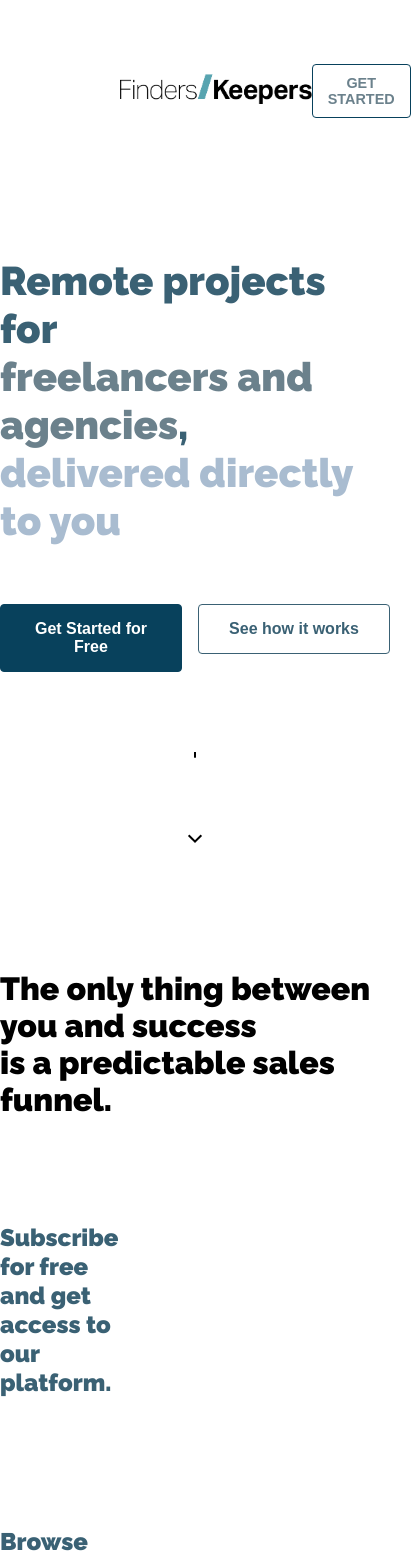
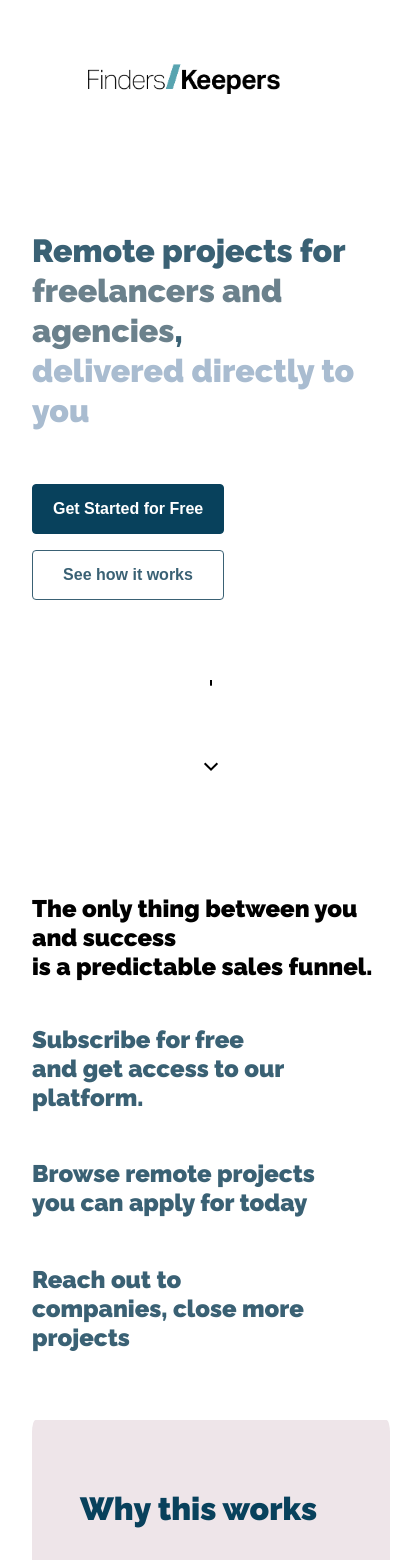
Before and after one commit to rum-n/finders-keepers, a React (Create React App) app: page / in a window 390 px wide. Shown: the top 1560 px of the page, 411 px wide, since content can reach past the window. Built offline with nearby package versions, Linux system fonts and the light colour scheme.

Commit message:
responsive

```diff
--- a/src/components/compare/Compare.js
+++ b/src/components/compare/Compare.js
@@ -5,7 +5,7 @@ import logo from './../../img/keepers.png';
 const Compare = () => {
     return (
         <div>
-            <h1>Compared with other <br/>ways to fill your sales funnel</h1>
+            <h1 className='compare-title'>Compared with other <br/>ways to fill your sales funnel</h1>
         <div className='compare-wrapper'>
             <div className='alternative'>
                 <br/>
--- a/src/components/compare/styles.css
+++ b/src/components/compare/styles.css
@@ -36,4 +36,11 @@
     .compare-wrapper {
         flex-direction: column;
     }
+    .compare-title{
+        margin-top: 40rem;
+    }
+    .alternative {
+
+        width: 90%;
+    }
 }
--- a/src/components/footer/Footer.js
+++ b/src/components/footer/Footer.js
@@ -11,7 +11,7 @@ const Footer = () => {
             </div>
             <div className='credits'>
                 <p>Created by <a href='https://rmanev.com'>Rumen Manev</a></p>
-                <p>Illustrations by <a href='https://www.etsy.com/shop/Nordkins?ref=simple-shop-header-name&listing_id=790177072'>Nordkins</a></p>
+                {/* <p>Illustrations by <a href='https://www.etsy.com/shop/Nordkins?ref=simple-shop-header-name&listing_id=790177072'>Nordkins</a></p> */}
             </div>
         </footer>
     )
--- a/src/components/nav/styles.css
+++ b/src/components/nav/styles.css
@@ -45,4 +45,11 @@ nav {
     nav {
         display: none;
     }
+    header button {
+        display: none;
+    }
+    .logo {
+        margin: auto;
+    }
+
 }
--- a/src/components/pricing/styles.css
+++ b/src/components/pricing/styles.css
@@ -49,4 +49,7 @@
         flex-direction: column;
         margin-bottom: 3rem;
     }
+    .price-plan {
+        width: 15rem;
+    }
 }
--- a/src/components/subheader/styles.css
+++ b/src/components/subheader/styles.css
@@ -18,12 +18,16 @@
     color: #3A6174;
 }
 
-.step img {
-    width: 60%;
-}
-
 @media screen and (max-width: 850px) {
     .process {
         flex-direction: column;
     }
+    .second-screen h1 {
+        font-size: 1.5rem;
+    }
+    .step {
+        width: 80%;
+        margin-top: 0.5rem;
+        height: auto;
+    }
 }
--- a/src/pages/Home.js
+++ b/src/pages/Home.js
@@ -17,8 +17,7 @@ function Home() {
             <a href='https://app.finderskeepers.pro/'><button className='primary'>Get Started for Free</button></a>
             <a href='#how'><button className='secondary'>See how it works</button></a>
         </div>
-        <div id="scroll-down"><span className="arrow-down"></span>
-    </div>
+        <div id="scroll-down"><span className="arrow-down"></span></div>
         <Subheader/>
         <Why/>
         <Pricing/>
--- a/src/pages/styles.css
+++ b/src/pages/styles.css
@@ -67,8 +67,18 @@
 
 @media screen and (max-width: 850px) {
     .title {
-        font-size: 2.5rem;
-        line-height: 3rem;
+        font-size: 2rem;
+        line-height: 2.5rem;
+    }
+    .main {
+        margin-left: 2rem;
+    }
+    .button-wrapper {
+        flex-direction: column;
+    }
+    .secondary {
+        margin-left: 0;
+        margin-top: 1rem;
     }
 }
 
```
